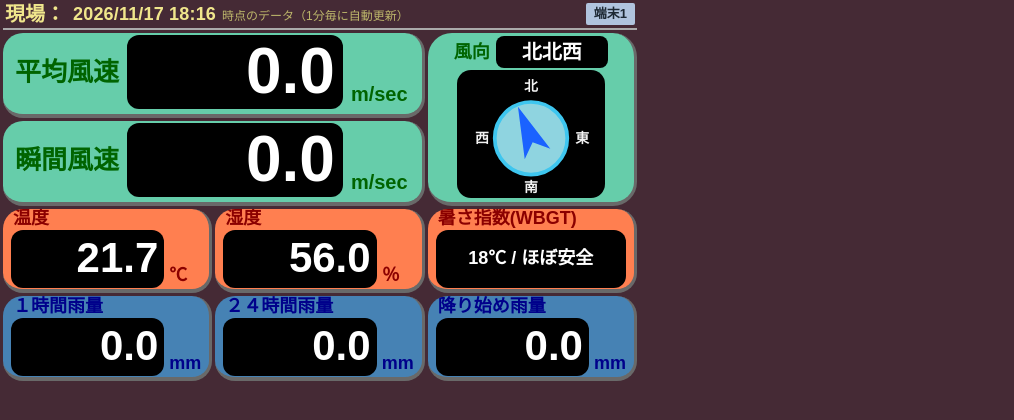
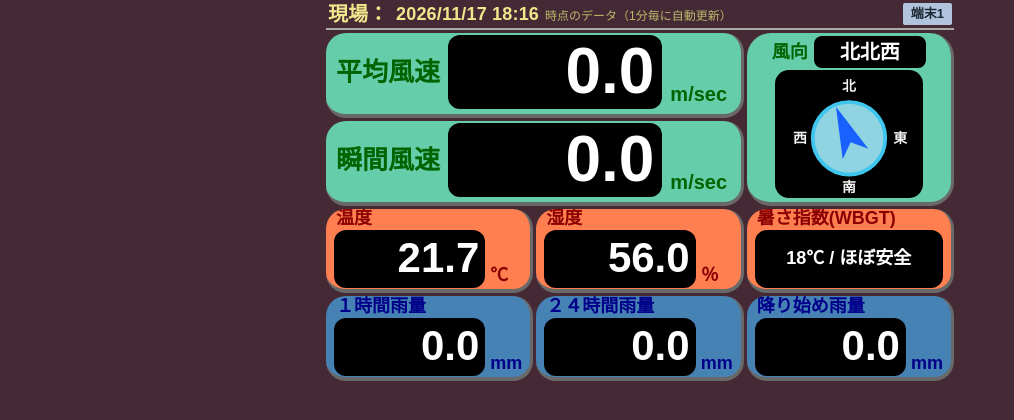
Before and after one commit to digital-signage-led/led-mimamori-signage, a plain HTML site: page index.html in a window 1280 px wide. Shown: the whole page, without its empty margins (0-1014 px from the left). Drawn offline with Linux system fonts and the light colour scheme; no server answers.

Commit message:
Center the 640x384 signage so the side margins match.
Co-authored-by: Cursor <cursoragent@cursor.com>

```diff
--- a/css/signage.css
+++ b/css/signage.css
@@ -1,8 +1,8 @@
 html,
 body {
   margin: 0;
-  width: 640px;
-  height: 384px;
+  width: 100%;
+  height: 100%;
   overflow: hidden;
   background: #452a35;
   color: #f0e68c;
@@ -17,7 +17,7 @@ body {
   width: 640px;
   height: 384px;
   box-sizing: border-box;
-  padding: 2px 3px 3px;
+  padding: 2px 6px 3px;
   display: flex;
   flex-direction: column;
   gap: 3px;
@@ -125,7 +125,7 @@ header.is-error .stamp span {
   align-items: center;
   justify-content: center;
   gap: 8px;
-  padding: 0 10px 2px 12px;
+  padding: 0 10px 2px;
 }
 
 .label {
--- a/js/app.js
+++ b/js/app.js
@@ -67,11 +67,16 @@ const fields = {
 let hasData = false;
 
 function fit() {
+  const width = window.innerWidth || DESIGN_W;
+  const height = window.innerHeight || DESIGN_H;
+  const scale = Math.min(1, width / DESIGN_W, height / DESIGN_H);
+  const x = Math.round((width - DESIGN_W * scale) / 2);
   stage.style.left = "0px";
   stage.style.top = "0px";
   stage.style.width = DESIGN_W + "px";
   stage.style.height = DESIGN_H + "px";
-  stage.style.transform = "none";
+  stage.style.transformOrigin = "0 0";
+  stage.style.transform = `translate(${x}px, 0px) scale(${scale})`;
 }
 
 function directionDeg(name, compass) {
```
